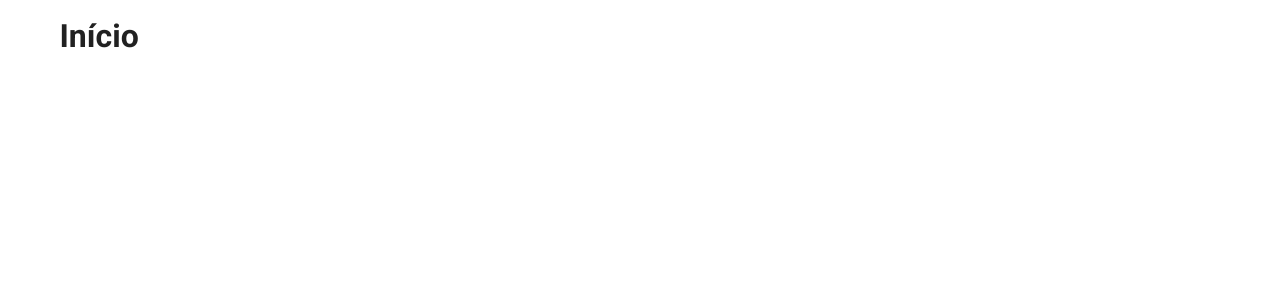
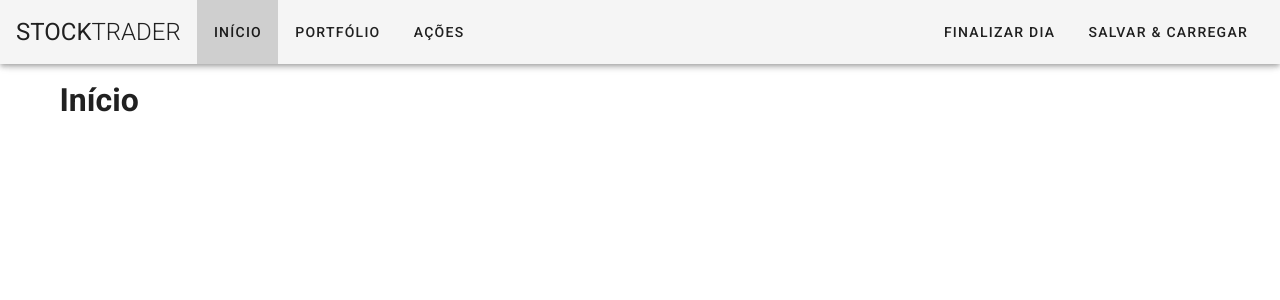
Before and after one commit to leonardoamaral92/projetos-vue-cod3r, a Vue app in the folder stock-trader/: page / in a window 1280 px wide. Shown: the top 300 px of the page. Built offline with nearby package versions, Linux system fonts and the light colour scheme.

Commit message:
Definindo cabeçalho

```diff
--- a/stock-trader/src/App.vue
+++ b/stock-trader/src/App.vue
@@ -1,5 +1,6 @@
 <template>
 	<v-app>
+		<Header />
 		<v-main>
 			<v-container>
 				<router-view></router-view>
@@ -9,8 +10,12 @@
 </template>
 
 <script>
+import Header from './components/Header.vue'
+
 export default {
-
+	components: {
+		Header
+	}
 }
 </script>
 
--- a/stock-trader/src/components/Header.vue
+++ b/stock-trader/src/components/Header.vue
@@ -1,5 +1,34 @@
 <template>
-    <h1>Cabeçalho</h1>
+    <v-app-bar app>
+        <v-toolbar-title class="headline text-uppercase mr-4">
+            <span>Stock</span>
+            <span class="font-weight-light">Trader</span>
+        </v-toolbar-title>
+        <v-toolbar-items>
+            <v-btn text to="/">Início</v-btn>
+            <v-btn text to="/portfolio">Portfólio</v-btn>
+            <v-btn text to="/stocks">Ações</v-btn>
+        </v-toolbar-items>
+
+        <v-spacer></v-spacer>
+
+        <v-toolbar-items>
+            <v-btn text>Finalizar Dia</v-btn>
+            <v-menu offset-y>
+                <template v-slot:activator="{ on }">
+                    <v-btn text v-on="on">Salvar & Carregar</v-btn>
+                </template>
+                <v-list>
+                    <v-list-item>
+                        <v-list-item-title>Salvar Dados</v-list-item-title>
+                    </v-list-item>
+                    <v-list-item>
+                        <v-list-item-title>Carregar Dados</v-list-item-title>
+                    </v-list-item>
+                </v-list>
+            </v-menu>
+        </v-toolbar-items>
+    </v-app-bar>
 </template>
 
 <script>
@@ -9,5 +38,4 @@
 </script>
 
 <style scoped>
-
 </style>
```
